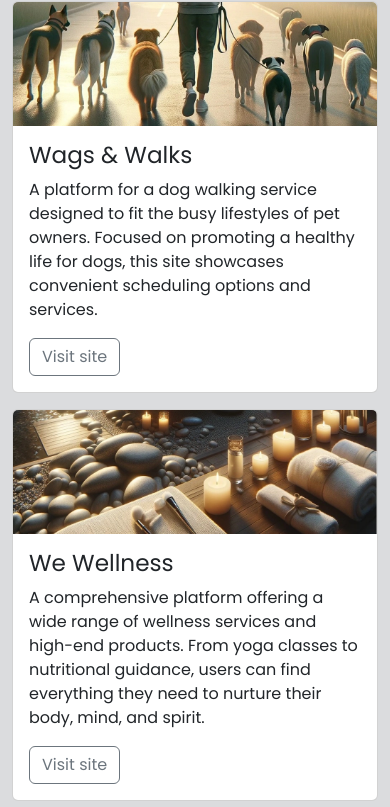
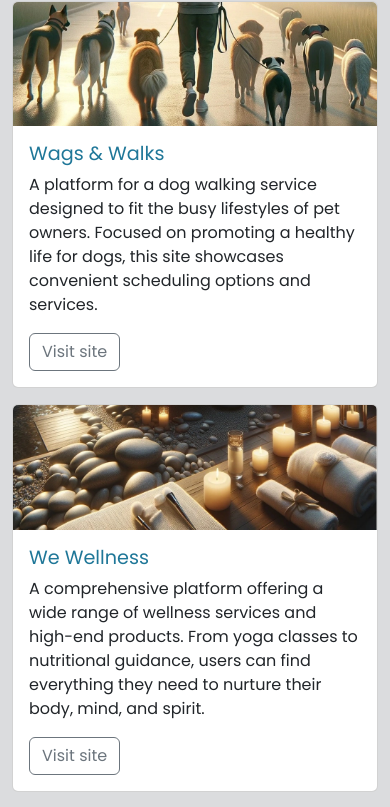
Before and after one commit to sognodoro/boot-strap, a plain HTML site: page index.html in a window 390 px wide. Shown: the part 1518-2325 px from the top of the page. Drawn offline with nearby package versions, Linux system fonts and the light colour scheme.

Commit message:
Added media query, adjusted min height card text

```diff
--- a/assets/css/style.css
+++ b/assets/css/style.css
@@ -23,7 +23,15 @@ h1,h2{
 #portfolio{background-color:#dbdcde; /*light grey*/ ;
 
 }
-/*contact section*/
+#portfolio .card-title{
+    color:#1f7798; /*mid-blue*/
+    font-size: 1.2rem;
+ }
+ #portfolio .btn-outline-secondary:hover{background-color: #1f7798;}
+ #portfolio .card-text{
+    min-height: 120px;
+ }
+
 #contact{background-color: white;}
 /* hero section */
 #hero {
@@ -34,3 +42,11 @@ h1,h2{
     min-height: 500px;
     padding: 5% 7%;
 }
+/* Media queries */
+
+/* Use Bootstrap breakpoint for XL screens */
+@media screen and (min-width: 1200px) {
+    /* Fixes all portfolio cards being too tall on xl screens */
+    #portfolio .card-text {
+        min-height: auto;}
+    }
```
